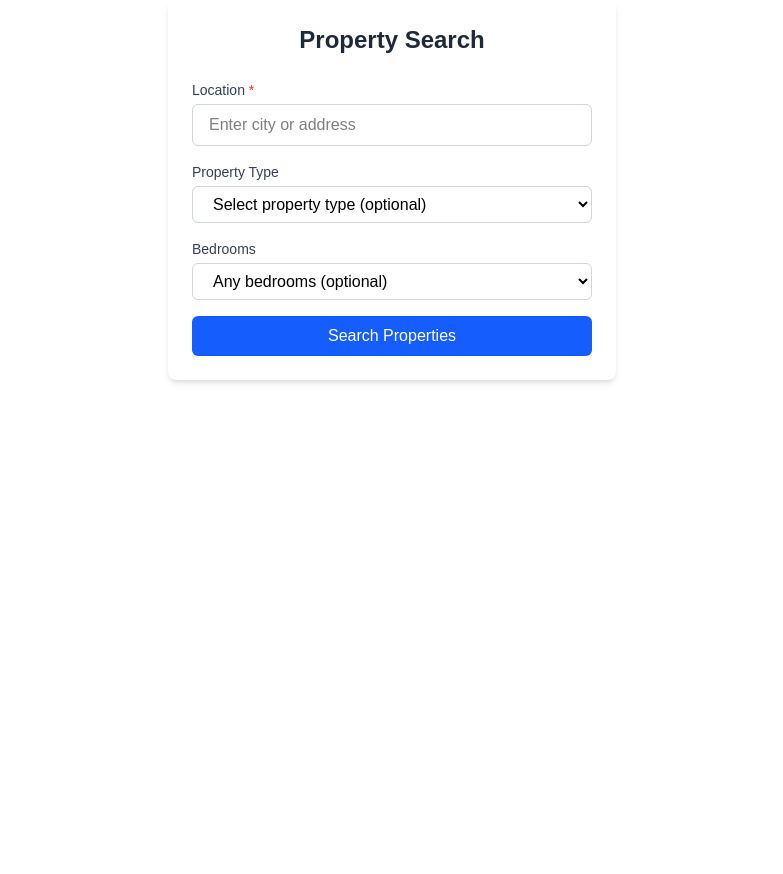
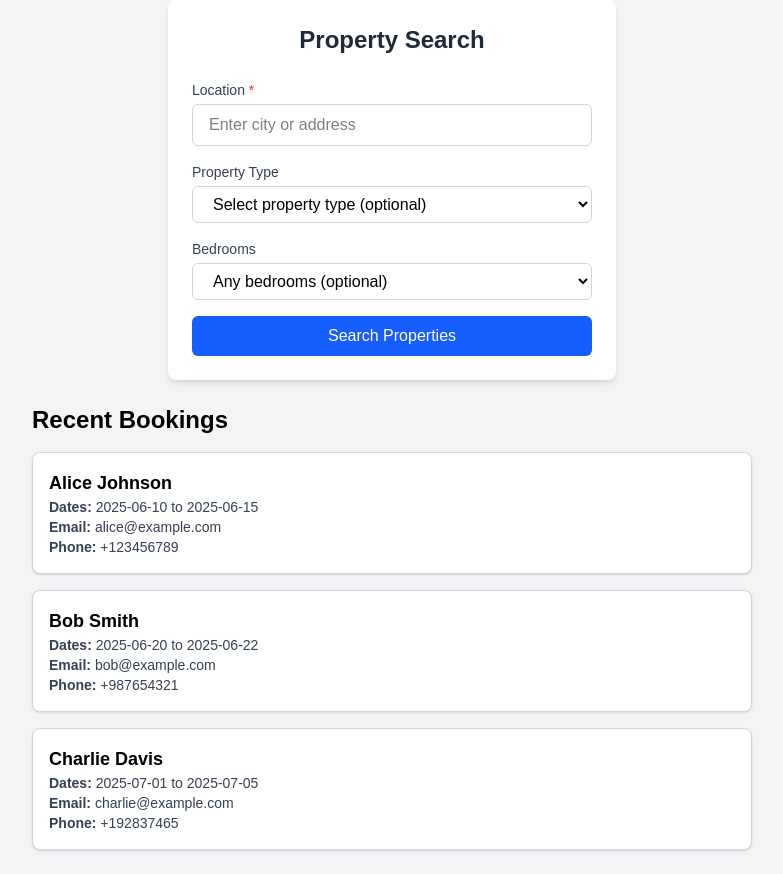
Before and after one commit to lucasaponso/database_app, a Next.js app: page / in a window 1280 px wide. Shown: the whole page, without its empty margins (248-1031 px from the left). Before the commit the page ends 800 px from the top, so only its background shows below. Built offline with nearby package versions, Linux system fonts and the light colour scheme.

Commit message:
feat: added listing of bookings, atm still hard coded

```diff
--- /dev/null
+++ b/src/components/ListBookings.tsx
@@ -0,0 +1,57 @@
+import React from 'react';
+
+const dummyBookings = [
+  {
+    id: 'b001',
+    clientName: 'Alice Johnson',
+    startDate: '2025-06-10',
+    endDate: '2025-06-15',
+    email: 'alice@example.com',
+    phone: '+123456789',
+  },
+  {
+    id: 'b002',
+    clientName: 'Bob Smith',
+    startDate: '2025-06-20',
+    endDate: '2025-06-22',
+    email: 'bob@example.com',
+    phone: '+987654321',
+  },
+  {
+    id: 'b003',
+    clientName: 'Charlie Davis',
+    startDate: '2025-07-01',
+    endDate: '2025-07-05',
+    email: 'charlie@example.com',
+    phone: '+192837465',
+  },
+];
+
+export const BookingList = () => {
+  return (
+    <div className="max-w-3xl mx-auto p-6">
+      <h2 className="text-2xl font-semibold mb-4 text-black">Recent Bookings</h2>
+      <div className="space-y-4">
+        {dummyBookings.map((booking) => (
+          <div
+            key={booking.id}
+            className="border border-gray-300 rounded-lg p-4 shadow-sm bg-white"
+          >
+            <h3 className="text-lg font-bold text-black">{booking.clientName}</h3>
+            <p className="text-sm text-gray-700">
+              <strong>Dates:</strong> {booking.startDate} to {booking.endDate}
+            </p>
+            <p className="text-sm text-gray-700">
+              <strong>Email:</strong> {booking.email}
+            </p>
+            <p className="text-sm text-gray-700">
+              <strong>Phone:</strong> {booking.phone}
+            </p>
+          </div>
+        ))}
+      </div>
+    </div>
+  );
+};
+
+export default BookingList;
--- a/src/pages/index.tsx
+++ b/src/pages/index.tsx
@@ -1,7 +1,11 @@
 import {PropertySearchForm} from "../components/PropertySearchForm";
-
+import {BookingList} from "../components/ListBookings";
 export default function Home() {
   return (
+    <div className="min-h-screen bg-gray-100">
     <PropertySearchForm/>
+    <BookingList />
+  </div>
+
   );
 }
```
